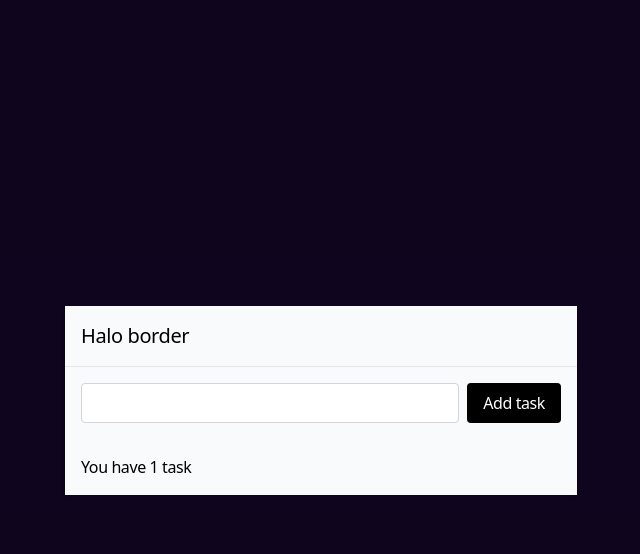
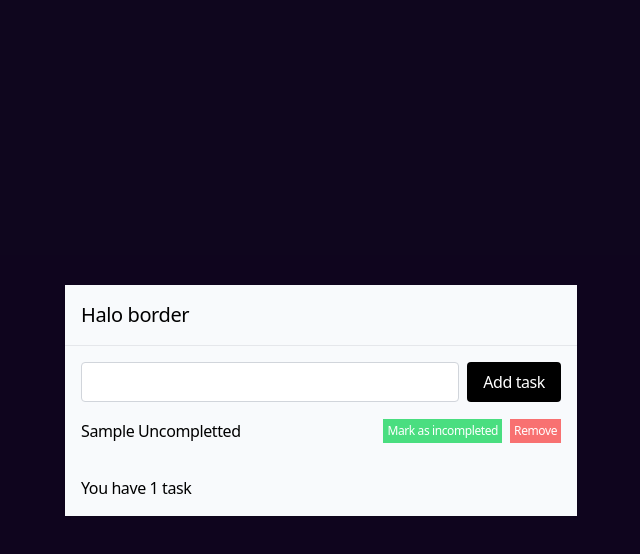
Before and after one commit to revaldoi/parsintadua, a React (Vite) app: page / in a window 1280 px wide. Both pictures are taken after typing "Sample" into the empty fields and a click on the button "Add task". Shown: the top 554 px of the page, without its empty margins (319-959 px from the left). Built offline with nearby package versions, Linux system fonts and the light colour scheme.

Commit message:
completed 9

```diff
--- a/src/components/Todo.jsx
+++ b/src/components/Todo.jsx
@@ -10,11 +10,30 @@ export default function Todo() {
     function handleAddTask(e) {
         e.preventDefault();
         setNewTasks((prevTasks) => [...prevTasks, {
-            id: 1,
+            id: Math.floor(Math.random() * Date.now()),
             name: newTask,
             completed: false,
         }]);
         setNewTask('')
+    }
+
+    function handleCompleteTask(id) {
+        console.log(id)
+        const updateTask = tasks.map((task) => {
+        if (id === task.id) {
+            return {
+                ...task,
+                completed: !task.completed
+            }
+        }
+        return task;
+        });
+        setNewTasks(updateTask)
+    }
+
+    function handleRemoveTask(id) {
+        const removeTask = tasks.filter(task => task.id !==id)
+        setNewTasks(removeTask)
     }
 
     return (
@@ -27,6 +46,21 @@ export default function Todo() {
                         <Button onClick={handleAddTask}>Add task</Button>
                     </div>
                 </form>
+                {tasks.length > 0 ? (
+                    <ol className={'space-y-2 mt-4'}>
+                        {tasks.map((task) => (
+                            <li key={task.id} className={'flex items-center justify-between'}>
+                                <span>{task.name} {task.completed ? 'Completed' : 'Uncompletted'}</span>
+
+                                <div className={'flex items-center gap-x-2'}>
+                                    <button onClick={() => handleCompleteTask(task.id)} className={'text-white bg-green-400 p-1 text-xs'}>
+                                        Mark as {task.completed ? 'complete' : 'incompleted'}</button>
+                                    <button onClick={() => handleRemoveTask(task.id)} className={'text-white bg-red-400 p-1 text-xs'}>Remove</button>
+                                </div>
+                            </li>
+                        ))}
+                    </ol>
+                ) : null}
             </Card.Body>
             <Card.Footer>
                 You have {tasks.length} task
```
